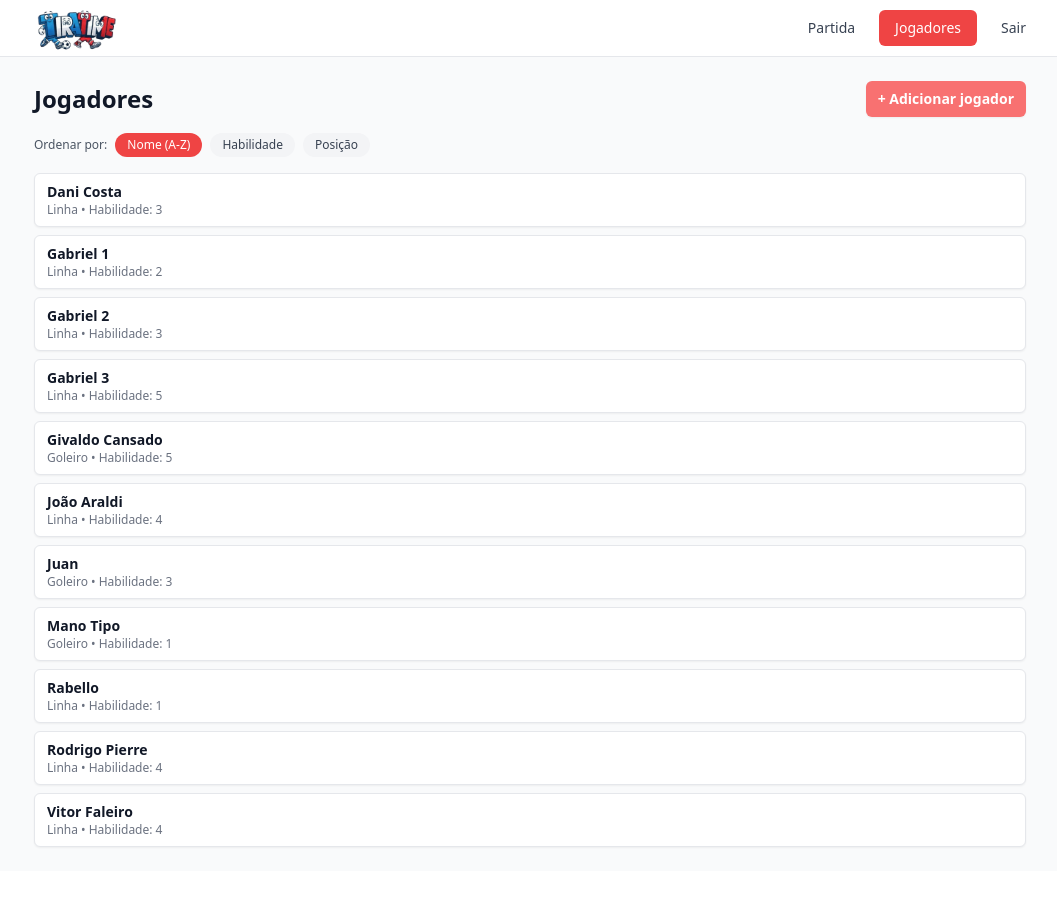
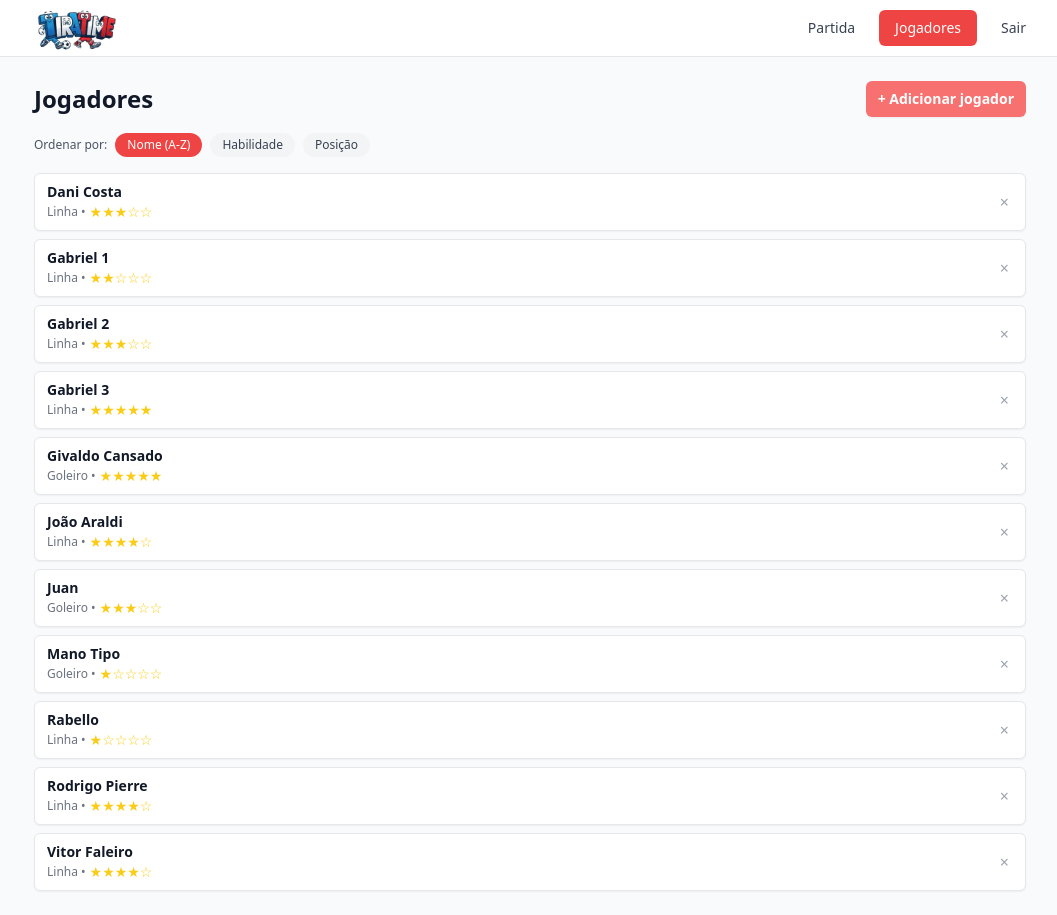
Before and after one commit to marciabigao/tira-time, a React (Vite) app in the folder client/: page /players in a window 1280 px wide. Shown: the whole page, without its empty margins (110-1167 px from the left). Before the commit the page ends 871 px from the top, so only its background shows below. Built offline with nearby package versions, Linux system fonts and the light colour scheme.

Commit message:
fix: adiciona estrelas nos cards de jogadores

```diff
--- a/client/src/components/players/PlayerCard.jsx
+++ b/client/src/components/players/PlayerCard.jsx
@@ -1,4 +1,6 @@
-function PlayerCard({ player }) {
+import StarRating from "../StarRating.jsx";
+
+function PlayerCard({ player, onDeleteClick }) {
   const positionLabel =
     player.position === "GoalKeeper" ? "Goleiro" : "Linha";
 
@@ -8,10 +10,19 @@ function PlayerCard({ player }) {
         <span className="font-semibold text-gray-900 text-sm">
           {player.name}
         </span>
-          <span className="text-xs text-gray-500">
-            {positionLabel} • Habilidade: {player.ability}
+        <span className="text-xs text-gray-500 flex items-center gap-1">
+          {positionLabel} • <StarRating value={player.ability} />
         </span>
       </div>
+
+      <button
+        type="button"
+        onClick={onDeleteClick}
+        className="ml-2 rounded-full p-1 text-gray-400 hover:bg-red-50 hover:text-red-500"
+        aria-label={`Excluir ${player.name}`}
+      >
+        ×
+      </button>
     </div>
   );
 }
```
Lines whose indentation alone changed are shown as unchanged.
